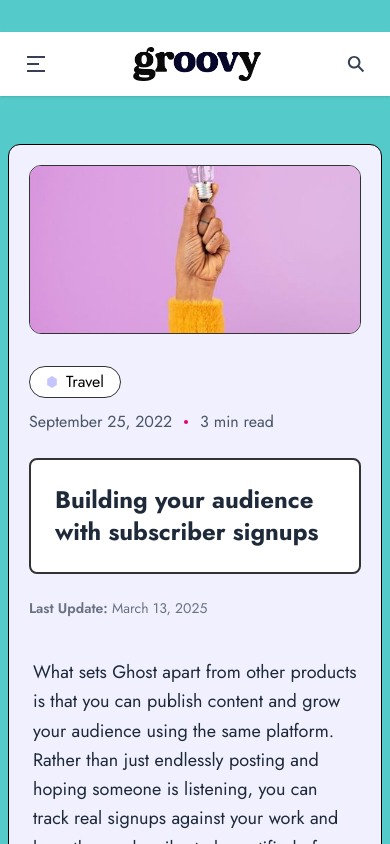
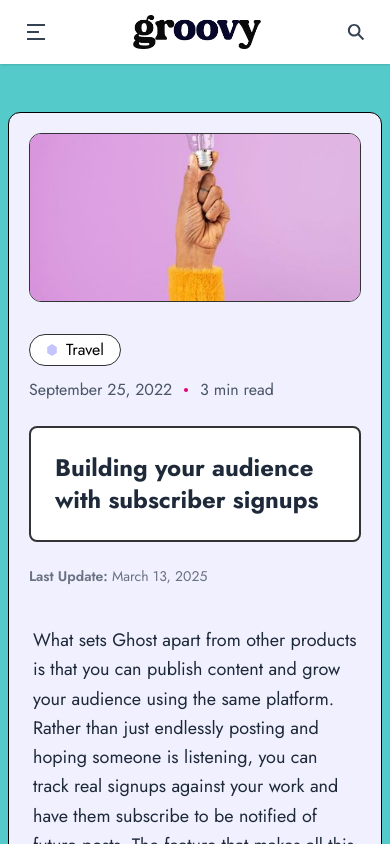
Before and after one commit to dodosebn/iic-groovy, a Next.js app: page / in a window 390 px wide. Shown: the top 844 px of the page. Built offline with nearby package versions, Linux system fonts and the light colour scheme.

Commit message:
mded padding

```diff
--- a/app/layout.tsx
+++ b/app/layout.tsx
@@ -16,7 +16,7 @@ export default function RootLayout({
         />
       </head>
       <body className="font-sansantialiased">
-        <div className='md:px-[4rem] py-[2rem] lg:w-full max-w-[1500px] flex flex-col justify-center mx-auto' >
+        <div className='md:px-[4rem] md:py-[2rem] lg:w-full max-w-[1500px] flex flex-col justify-center mx-auto' >
 <Navbar />
 
         {children}
```
